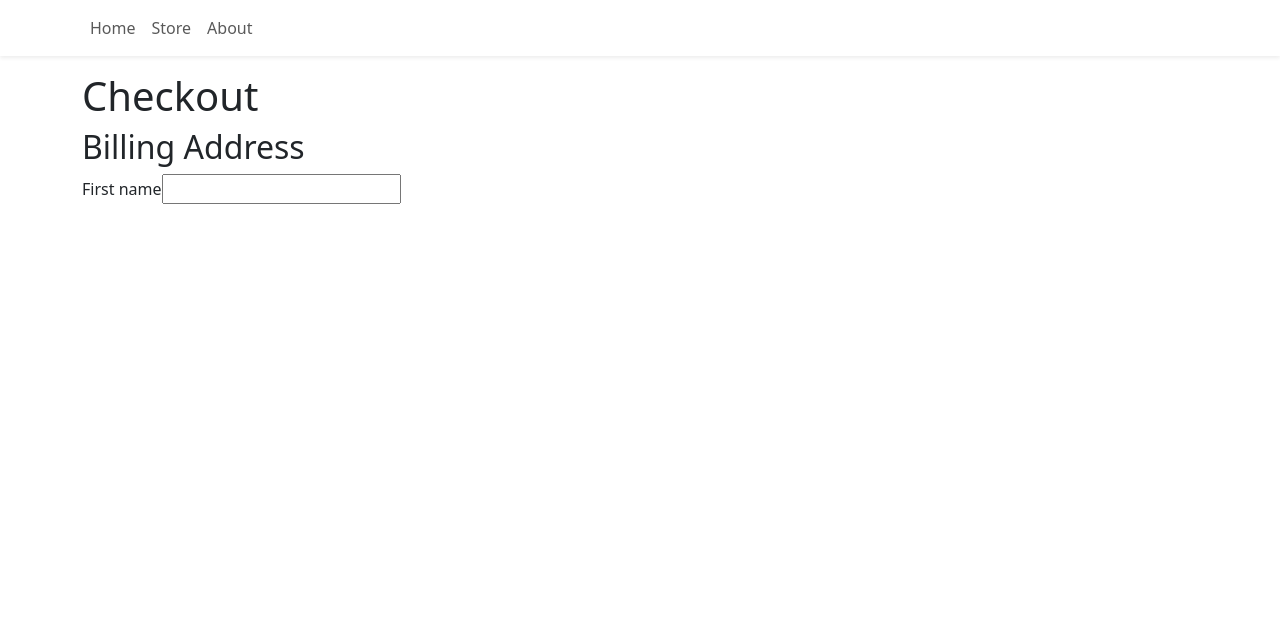
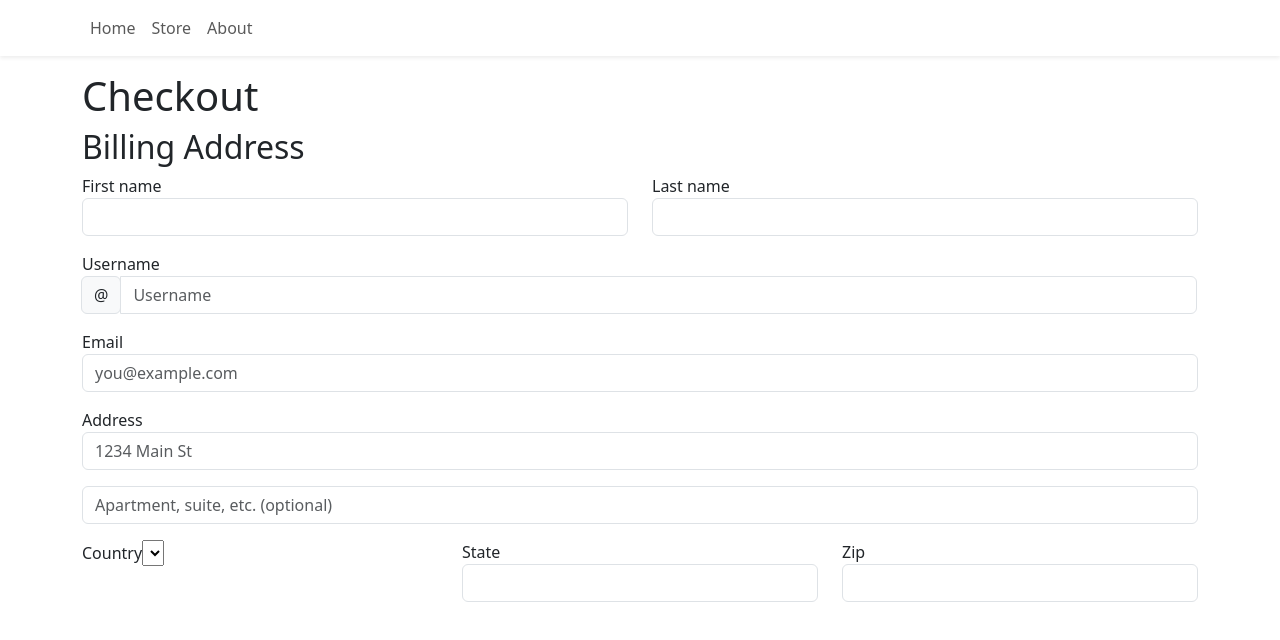
Before and after one commit to Cookieookie/vessel, a React (Create React App) app in the folder 03-frontend/react-ecommerce/: page /Checkout in a window 1280 px wide. Shown: the top 640 px of the page. Built offline with nearby package versions, Linux system fonts and the light colour scheme.

Commit message:
started form on basic billing info, will add validation and drop down option for country and state

```diff
--- a/03-frontend/react-ecommerce/src/pages/Checkout.tsx
+++ b/03-frontend/react-ecommerce/src/pages/Checkout.tsx
@@ -12,8 +12,56 @@ export function Checkout() {
 
     <div>
         <Form>
-            <div className="billingInfo">
-                <label>First name<input type="text" name="first-name"></input></label>
+            <div class="row mb-3">
+                <div class="col">
+                    <label for="firstName">First name</label>
+                    <input type ="text" className="form-control" id="firstName"></input>
+                </div>
+                <div class="col">
+                    <label for="lastName">Last name</label>
+                    <input type ="text" className="form-control" id="lastName"></input>
+                </div>
+            </div>
+
+            <div class="input-group mb-3">
+                <label for="username">Username</label>
+                <div class="input-group">
+                    <div class="input-group-prepend">
+                        <span class="input-group-text">@</span>
+                    </div>
+                <   input type="text" class="form-control" placeholder="Username" aria-label="Username" aria-describedby="basic-addon1"></input>
+                </div>
+            </div>
+
+            <div class="form-group mb-3">
+                <div>
+                    <label for="email">Email</label>
+                    <input type="email" class="form-control" id="email" aria-describedby="emailHelp" placeholder="you@example.com"></input>
+                </div>
+            </div>
+
+            <div class="form-group mb-3">
+                <label for="address">Address</label>
+                <input type="text" className="form-control" id="address" placeholder="1234 Main St"></input>
+            </div>
+
+            <div class="form-group mb-3">
+                <input type="text" className="form-control" id="address" placeholder="Apartment, suite, etc. (optional)"></input>
+            </div>
+
+            <div class="row mb-3">
+            <div class="col">
+                    <label for="country">Country</label>
+                    <select class="selectpicker countrypicker"></select>
+                </div>
+                <div class="col">
+                    <label for="state">State</label>
+                    <input type ="text" className="form-control" id="state"></input>
+                </div>
+                <div class="col">
+                    <label for="zip">Zip</label>
+                    <input type ="text" className="form-control" id="zip"></input>
+                </div>
             </div>
         </Form>
     </div>
```
